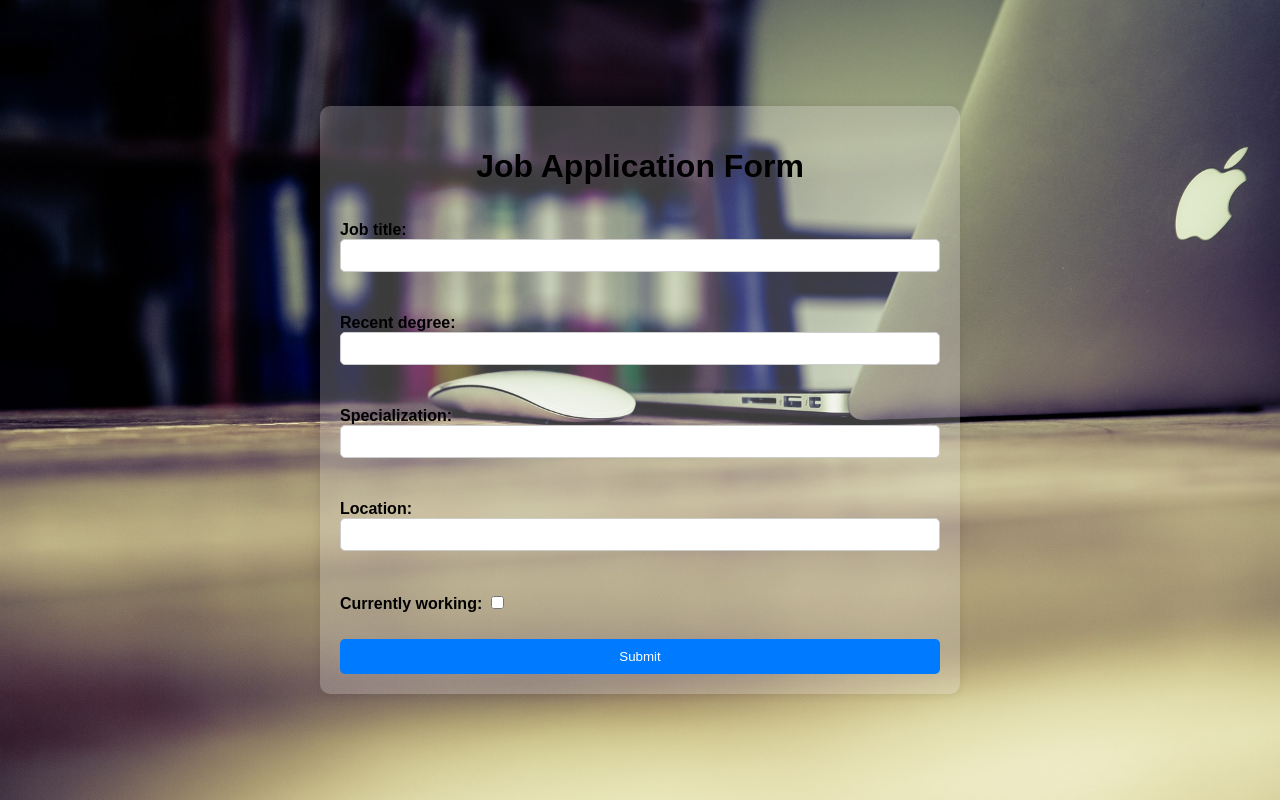
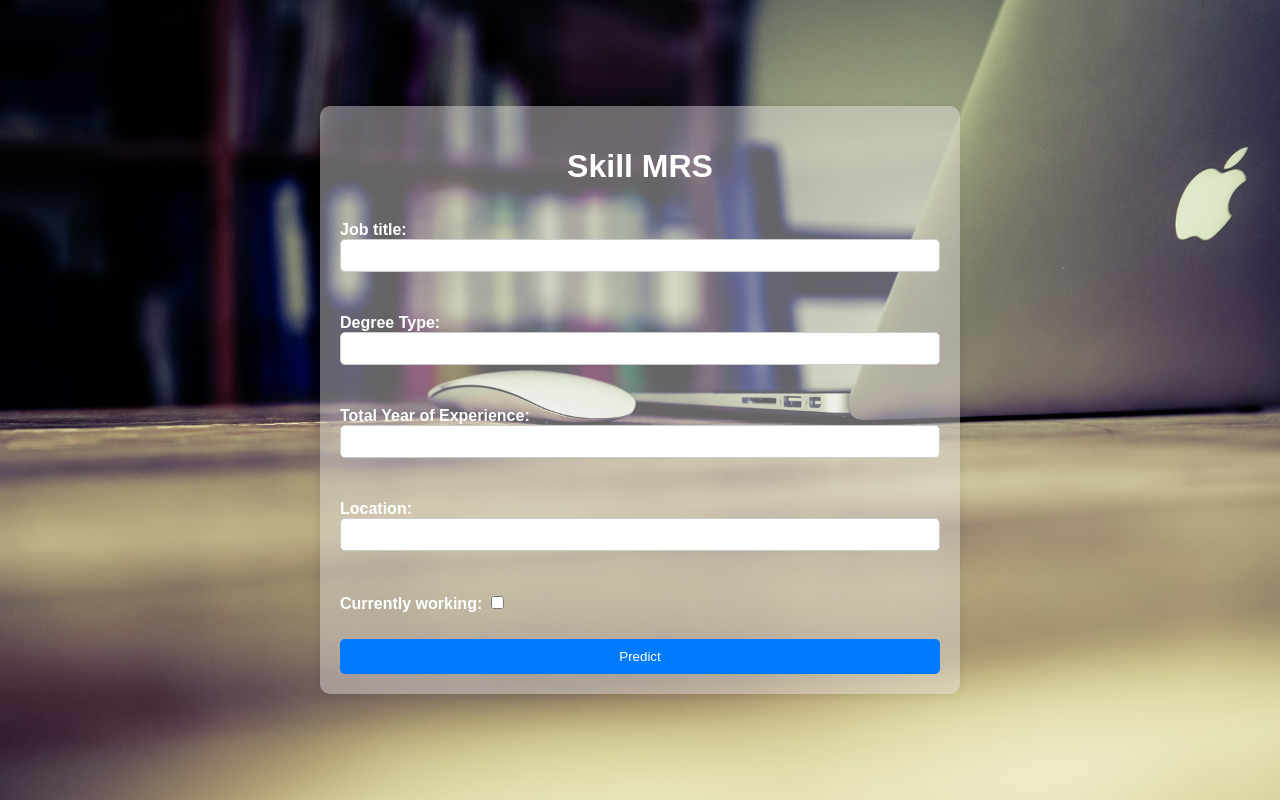
Before and after one commit to Tanishq-Rathi/job_application, a Django app: page / in a window 1280 px wide. Run offline with Django 4.2, Linux system fonts and the light colour scheme.

Commit message:
Job recommender
complete

```diff
--- a/job_application/jobapp/models.py
+++ b/job_application/jobapp/models.py
@@ -2,8 +2,8 @@ from django.db import models
 
 class JobApplication(models.Model):
     job_title = models.CharField(max_length=100)
-    recent_degree = models.CharField(max_length=100)
-    specialization = models.CharField(max_length=100)
+    degree_Type = models.CharField(max_length=100)
+    Total_Year_of_Experience = models.CharField(max_length=100)
     location = models.CharField(max_length=100)
     currently_working = models.BooleanField(default=False)
     current_ctc = models.DecimalField(max_digits=10, decimal_places=2, null=True, blank=True)
--- a/job_application/jobapp/static/css/style.css
+++ b/job_application/jobapp/static/css/style.css
@@ -16,13 +16,14 @@ body {
 .container {
     width: 100%;
     max-width: 600px;
-    background: rgba(233, 227, 227, 0.259);
+    background: rgba(233, 227, 227, 0.434);
     padding: 20px;
     border-radius: 10px;
     box-shadow: 0 0 10px rgba(0, 0, 0, 0.1);
 }
 
 h1 {
+    color: white;
     text-align: center;
     margin-bottom: 20px;
 }
@@ -33,6 +34,7 @@ form {
 }
 
 form label {
+    color: white;
     font-weight: bold;
 }
 
@@ -47,7 +49,7 @@ form select {
 }
 
 form button {
-    width: 100%;
+    /* width: 70%; */
     padding: 10px;
     background-color: #007bff;
     color: #fff;
--- a/job_application/jobapp/templates/job.html
+++ b/job_application/jobapp/templates/job.html
@@ -5,12 +5,13 @@
 <head>
     <meta charset="UTF-8">
     <meta name="viewport" content="width=device-width, initial-scale=1.0">
-    <title>Job Application Form</title>
+    <title>Skill MRS</title>
     <link rel="stylesheet" href="{% static 'css/style.css' %}">
 </head>
+
 <body>
     <div class="container">
-        <h1>Job Application Form</h1>
+        <h1 style="color: white;">Skill MRS</h1>
         <form method="post" id="jobForm">
             {% csrf_token %}
             {{ form.as_p }}
@@ -18,7 +19,7 @@
                 <label for="id_current_ctc">Current CTC:</label>
                 <input type="number" name="current_ctc" id="id_current_ctc">
             </div>
-            <button type="submit">Submit</button>
+            <button type="submit">Predict</button>
         </form>
     </div>
     <script src="{% static 'js/job.js' %}"></script>
```
Also changed, not shown: job_application/db.sqlite3.
